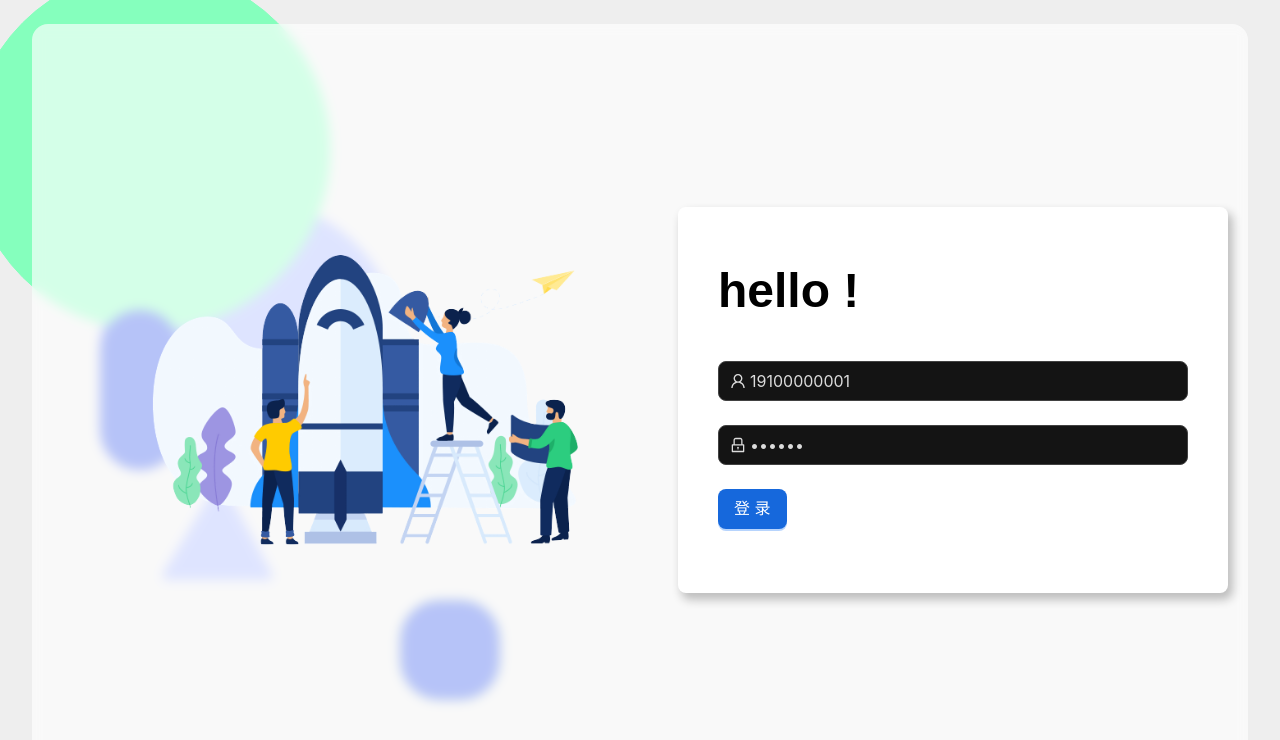
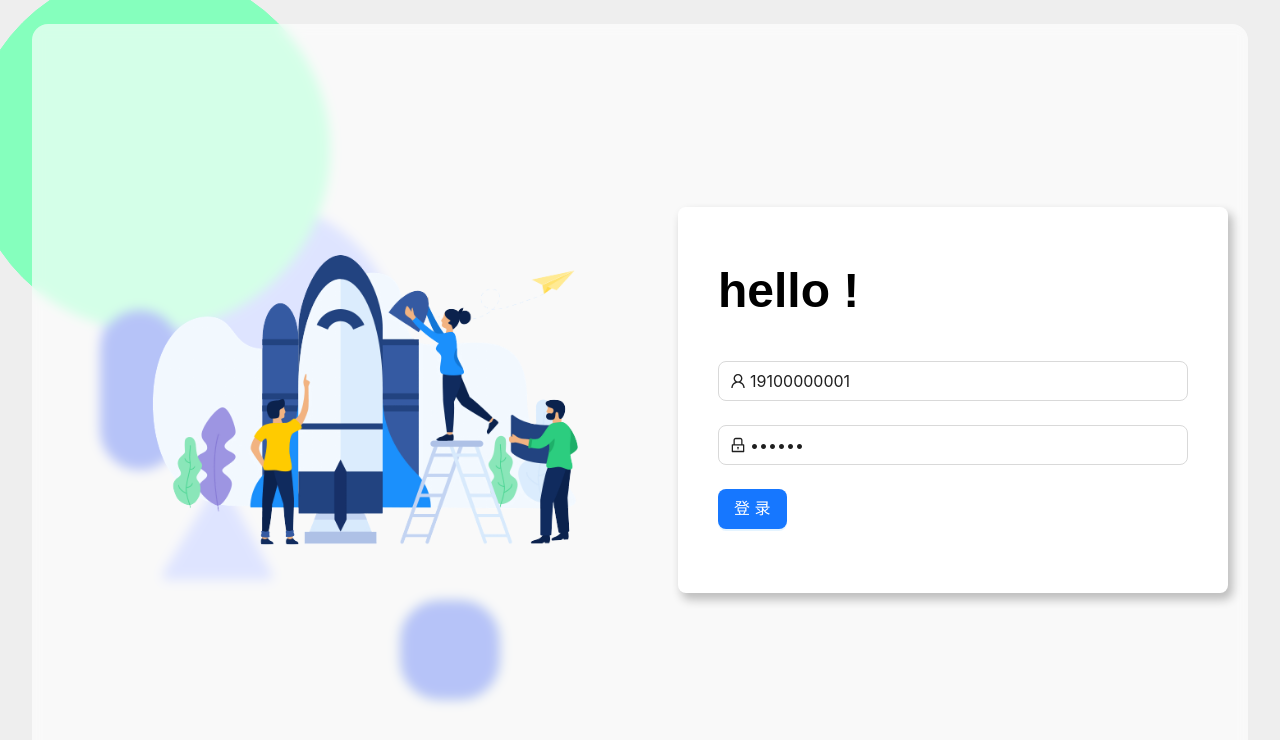
Before and after one commit to zengbin13/react-admin-vite, a React (Vite) app: page /#/login in a window 1280 px wide. Shown: the top 740 px of the page. Built offline with nearby package versions, Linux system fonts and the light colour scheme.

Commit message:
style: :lipstick: 暗黑模式

```diff
--- a/src/App.tsx
+++ b/src/App.tsx
@@ -1,16 +1,16 @@
 import Router from '@/router';
 import { HashRouter } from 'react-router-dom';
 import AuthRouter from '@/router/utils/authRouter';
-import { ConfigProvider, theme } from 'antd';
-import { useAppSelector } from './redux';
+import { ConfigProvider } from 'antd';
+import useTheme from './hooks/useTheme';
 
 function App() {
-	const { isDark } = useAppSelector(state => state.global.themeConfig);
+	const { algorithm } = useTheme();
 	return (
 		<HashRouter>
 			<ConfigProvider
 				theme={{
-					algorithm: isDark ? theme.defaultAlgorithm : theme.darkAlgorithm
+					algorithm
 				}}
 			>
 				<AuthRouter>
--- /dev/null
+++ b/src/hooks/useTheme.ts
@@ -0,0 +1,21 @@
+import { theme } from 'antd';
+import { useAppDispatch, useAppSelector } from '@/redux';
+import { setDark } from '@/redux/modules/global';
+
+const useTheme = () => {
+	const { isDark } = useAppSelector(state => state.global.themeConfig);
+	const dispatch = useAppDispatch();
+	document.body.setAttribute('theme', isDark ? 'dark' : 'light');
+
+	// antd 颜色变量token
+	const { token } = theme.useToken();
+	const algorithm = isDark ? theme.darkAlgorithm : theme.defaultAlgorithm;
+	// 切换暗黑模式
+	const updateDarkTheme = () => {
+		dispatch(setDark(!isDark));
+		document.body.setAttribute('theme', isDark ? 'dark' : 'light');
+	};
+	return { token, algorithm, updateDarkTheme, isDark };
+};
+
+export default useTheme;
--- a/src/layouts/components/Header/index.module.less
+++ b/src/layouts/components/Header/index.module.less
@@ -2,6 +2,7 @@
 	display: flex;
 	align-items: center;
 	padding: 0 40px 0 20px !important;
+	// background-color: @colorPrimaryBg !important;
 
 	:global {
 		.icon {
@@ -13,6 +14,7 @@
 
 		.breadcrumb {
 			display: flex;
+			flex: 1;
 			align-items: center;
 		}
 	}
--- a/src/layouts/components/Header/index.tsx
+++ b/src/layouts/components/Header/index.tsx
@@ -2,27 +2,23 @@ import { Layout } from 'antd';
 import styled from './index.module.less';
 import CollapseIcon from './CollapseIcon';
 // import BreadcrumbNav from './BreadcrumbNav';
-import { Switch, theme } from 'antd';
-import { useAppDispatch, useAppSelector } from '@/redux';
-import { setDark } from '@/redux/modules/global';
+import { Switch } from 'antd';
+import { useAppSelector } from '@/redux';
+import useTheme from '@/hooks/useTheme';
 
 const LayoutHeader = () => {
 	const { isDark } = useAppSelector(state => state.global.themeConfig);
-	const dispatch = useAppDispatch();
-	const onChange = (checked: boolean) => {
-		dispatch(setDark(checked));
-	};
 
-	const { token } = theme.useToken();
+	const { token, updateDarkTheme } = useTheme();
 	return (
 		<Layout.Header className={styled.root} style={{ backgroundColor: token.colorBgContainer }}>
 			{/* 折叠按钮 */}
 			<CollapseIcon />
 			{/* 面包屑导航 */}
 			{/* <BreadcrumbNav /> */}
-			<div>BreadcrumbNav</div>
+			<div className="breadcrumb">BreadcrumbNav</div>
 			{/* 切换暗黑模式 */}
-			<Switch checked={isDark} onChange={onChange} />
+			<Switch checked={isDark} onChange={updateDarkTheme} />
 		</Layout.Header>
 	);
 };
--- a/src/router/modules/home.tsx
+++ b/src/router/modules/home.tsx
@@ -3,7 +3,7 @@ import type { RouteMenuObject } from '../interface';
 import { HomeOutlined } from '@ant-design/icons';
 import Home from '@/views/home';
 
-console.log(LayoutIndex, 'LayoutIndex');
+console.log(typeof LayoutIndex, 'LayoutIndex');
 
 const homeRoutes: Array<RouteMenuObject> = [
 	{
--- a/src/styles/global.less
+++ b/src/styles/global.less
@@ -1,4 +1,6 @@
 @import url('./var');
+@import url('./theme/theme-light.less');
+@import url('./theme/theme-dark.less');
 
 // @tailwind base; //按钮白色bug
 /* stylelint-disable-next-line scss/at-rule-no-unknown */
--- /dev/null
+++ b/src/styles/theme/theme-dark.less
@@ -0,0 +1,63 @@
+body[theme='dark'] {
+	--color-text: rgb(255 255 255 / 85%);
+	--color-text-secondary: rgb(255 255 255 / 65%);
+	--color-text-tertiary: rgb(255 255 255 / 45%);
+	--color-text-quaternary: rgb(255 255 255 / 25%);
+	--color-fill: rgb(255 255 255 / 18%);
+	--color-fill-secondary: rgb(255 255 255 / 12%);
+	--color-fill-tertiary: rgb(255 255 255 / 8%);
+	--color-fill-quaternary: rgb(255 255 255 / 4%);
+	--color-bg-layout: #000;
+	--color-bg-container: #141414;
+	--color-bg-elevated: #1f1f1f;
+	--color-bg-spotlight: #424242;
+	--color-border: #424242;
+	--color-border-secondary: #303030;
+	--color-primary-bg: #111a2c;
+	--color-primary-bg-hover: #112545;
+	--color-primary-border: #15325b;
+	--color-primary-border-hover: #15417e;
+	--color-primary-hover: #3c89e8;
+	--color-primary-active: #1554ad;
+	--color-primary-text-hover: #3c89e8;
+	--color-primary-text: #1668dc;
+	--color-primary-text-active: #1554ad;
+	--color-success-bg: #162312;
+	--color-success-bg-hover: #1d3712;
+	--color-success-border: #274916;
+	--color-success-border-hover: #306317;
+	--color-success-hover: #306317;
+	--color-success-active: #3c8618;
+	--color-success-text-hover: #6abe39;
+	--color-success-text: #49aa19;
+	--color-success-text-active: #3c8618;
+	--color-error-bg: #2c1618;
+	--color-error-bg-hover: #451d1f;
+	--color-error-border: #5b2526;
+	--color-error-border-hover: #7e2e2f;
+	--color-error-hover: #e86e6b;
+	--color-error-active: #ad393a;
+	--color-error-text-hover: #e86e6b;
+	--color-error-text: #dc4446;
+	--color-error-text-active: #ad393a;
+	--color-warning-bg: #2b2111;
+	--color-warning-bg-hover: #443111;
+	--color-warning-border: #594214;
+	--color-warning-border-hover: #7c5914;
+	--color-warning-hover: #7c5914;
+	--color-warning-active: #aa7714;
+	--color-warning-text-hover: #e8b339;
+	--color-warning-text: #d89614;
+	--color-warning-text-active: #aa7714;
+	--color-info-bg: #111a2c;
+	--color-info-bg-hover: #112545;
+	--color-info-border: #15325b;
+	--color-info-border-hover: #15417e;
+	--color-info-hover: #15417e;
+	--color-info-active: #1554ad;
+	--color-info-text-hover: #3c89e8;
+	--color-info-text: #1668dc;
+	--color-info-text-active: #1554ad;
+	--color-bg-mask: rgb(0 0 0 / 45%);
+	--color-white: #fff;
+}
--- /dev/null
+++ b/src/styles/theme/theme-light.less
@@ -0,0 +1,63 @@
+body[theme='light'] {
+	--color-text: rgb(000 0 0 / 88%);
+	--color-text-secondary: rgb(0 0 0 / 65%);
+	--color-text-tertiary: rgb(0 0 0 / 45%);
+	--color-text-quaternary: rgb(0 0 0 / 25%);
+	--color-fill: rgb(0 0 0 / 15%);
+	--color-fill-secondary: rgb(0 0 0 / 6%);
+	--color-fill-tertiary: rgb(0 0 0 / 4%);
+	--color-fill-quaternary: rgb(0 0 0 / 2%);
+	--color-bg-layout: #f5f5f5;
+	--color-bg-container: #fff;
+	--color-bg-elevated: #fff;
+	--color-bg-spotlight: rgb(0 0 0 / 85%);
+	--color-border: #d9d9d9;
+	--color-border-secondary: #f0f0f0;
+	--color-primary-bg: #e6f4ff;
+	--color-primary-bg-hover: #bae0ff;
+	--color-primary-border: #91caff;
+	--color-primary-border-hover: #69b1ff;
+	--color-primary-hover: #4096ff;
+	--color-primary-active: #0958d9;
+	--color-primary-text-hover: #4096ff;
+	--color-primary-text: #1677ff;
+	--color-primary-text-active: #0958d9;
+	--color-success-bg: #f6ffed;
+	--color-success-bg-hover: #d9f7be;
+	--color-success-border: #b7eb8f;
+	--color-success-border-hover: #95de64;
+	--color-success-hover: #95de64;
+	--color-success-active: #389e0d;
+	--color-success-text-hover: #73d13d;
+	--color-success-text: #52c41a;
+	--color-success-text-active: #389e0d;
+	--color-error-bg: #fff2f0;
+	--color-error-bg-hover: #fff1f0;
+	--color-error-border: #ffccc7;
+	--color-error-border-hover: #ffa39e;
+	--color-error-hover: #ff7875;
+	--color-error-active: #d9363e;
+	--color-error-text-hover: #ff7875;
+	--color-error-text: #ff4d4f;
+	--color-error-text-active: #d9363e;
+	--color-warning-bg: #fffbe6;
+	--color-warning-bg-hover: #fff1b8;
+	--color-warning-border: #ffe58f;
+	--color-warning-border-hover: #ffd666;
+	--color-warning-hover: #ffd666;
+	--color-warning-active: #d48806;
+	--color-warning-text-hover: #ffc53d;
+	--color-warning-text: #faad14;
+	--color-warning-text-active: #d48806;
+	--color-info-bg: #e6f4ff;
+	--color-info-bg-hover: #bae0ff;
+	--color-info-border: #91caff;
+	--color-info-border-hover: #69b1ff;
+	--color-info-hover: #69b1ff;
+	--color-info-active: #0958d9;
+	--color-info-text-hover: #4096ff;
+	--color-info-text: #1677ff;
+	--color-info-text-active: #0958d9;
+	--color-bg-mask: rgb(0 0 0 / 45%);
+	--color-white: #fff;
+}
--- /dev/null
+++ b/src/views/home/index.module.less
@@ -0,0 +1,4 @@
+.root {
+	height: 100%;
+	background-color: var(--color-bg-container);
+}
--- a/src/views/home/index.tsx
+++ b/src/views/home/index.tsx
@@ -1,9 +1,11 @@
 import { Button } from 'antd';
+import style from './index.module.less';
 
 const Home = () => {
 	return (
-		<div>
+		<div className={style.root}>
 			<Button type="primary">Home</Button>
+			<div className="title">xxx</div>
 		</div>
 	);
 };
--- a/vite.config.ts
+++ b/vite.config.ts
@@ -7,8 +7,8 @@ import { wrapperEnv } from './src/utils/getEnv';
 
 // ant组件颜色变量注入scss
 import { theme } from 'antd';
-const { defaultAlgorithm, defaultSeed } = theme;
-const mapToken = defaultAlgorithm(defaultSeed);
+const { defaultAlgorithm, defaultSeed, darkAlgorithm } = theme;
+const mapToken = darkAlgorithm(defaultSeed);
 
 // https://vitejs.dev/config/
 export default defineConfig((configEnv: ConfigEnv): UserConfig => {
```
